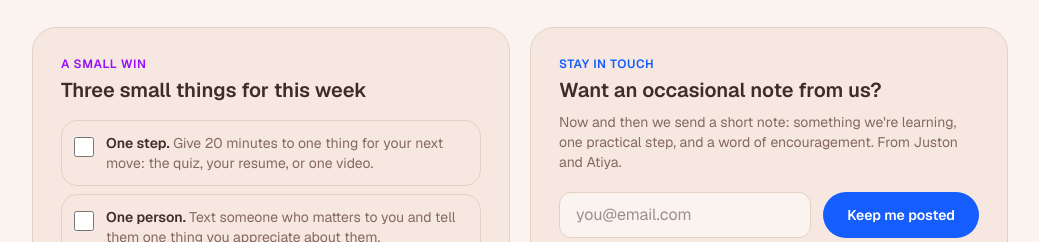
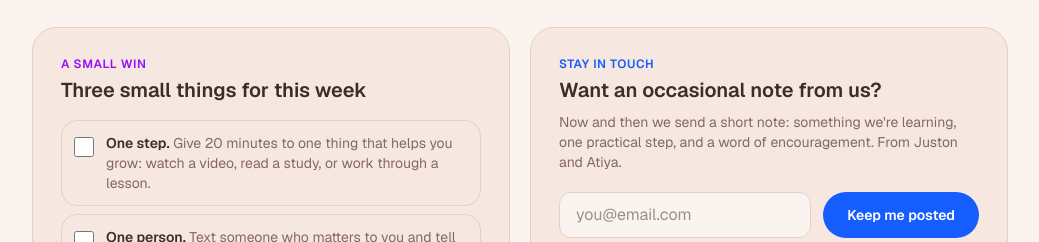
Before and after one commit to justonw/thewarthens-site, a Next.js app: page /faith in a window 1280 px wide. Shown: the part 1340-1582 px from the top of the page, without its empty margins (120-1159 px from the left). Built offline with nearby package versions, Linux system fonts and the light colour scheme.

Commit message:
Weekly small-win card: faith wording for the Faith page, career quiz named on Tech
Co-Authored-By: Claude Sonnet 5.5 <noreply@anthropic.com>

```diff
--- a/src/app/faith/page.tsx
+++ b/src/app/faith/page.tsx
@@ -201,7 +201,7 @@ export default function FaithJourneyPage() {
       <StartDoors variant="faith" />
 
       <Reveal className="mx-auto grid max-w-5xl gap-5 px-6 pb-16 md:grid-cols-2">
-        <ThisWeekCard />
+        <ThisWeekCard variant="faith" />
         <StayInTouch from="faith" />
       </Reveal>
 
--- a/src/components/ThisWeekCard.tsx
+++ b/src/components/ThisWeekCard.tsx
@@ -4,8 +4,13 @@ import { useSyncExternalStore } from "react";
 
 // A small win. Three gentle things to do this week, which can be ticked off. Ticks are remembered on this device only.
 const KEY = "warthens-this-week-v1";
+// The first item is worded for the page it appears on (the career quiz only exists on the Tech page).
+const stepText = {
+  tech: "Give 20 minutes to one thing for your next move: the career quiz, your resume, or one video.",
+  faith: "Give 20 minutes to one thing that helps you grow: watch a video, read a study, or work through a lesson.",
+};
 const items = [
-  { id: "step", label: "One step", text: "Give 20 minutes to one thing for your next move: the quiz, your resume, or one video." },
+  { id: "step", label: "One step", text: "" },
   { id: "person", label: "One person", text: "Text someone who matters to you and tell them one thing you appreciate about them." },
   { id: "question", label: "One question", text: "Ask yourself: what did I do this week that mattered to someone?" },
 ];
@@ -40,7 +45,7 @@ function save(next: string[]) {
   window.dispatchEvent(new Event(EVENT));
 }
 
-export default function ThisWeekCard() {
+export default function ThisWeekCard({ variant = "tech" }: { variant?: "tech" | "faith" }) {
   const raw = useSyncExternalStore(subscribe, snapshot, () => "[]");
   let done: string[] = [];
   try {
@@ -68,7 +73,7 @@ export default function ThisWeekCard() {
               <label className={`flex min-h-11 cursor-pointer items-start gap-3 rounded-2xl border p-3 transition-colors ${on ? "border-green-600/30 bg-green-600/5" : "border-border-subtle hover:border-purple-500/40"}`}>
                 <input type="checkbox" checked={on} onChange={() => toggle(it.id)} className="mt-1 h-5 w-5 shrink-0 accent-green-600" />
                 <span className="text-sm">
-                  <span className="font-semibold">{it.label}.</span> <span className={on ? "text-foreground-muted line-through" : "text-foreground-muted"}>{it.text}</span>
+                  <span className="font-semibold">{it.label}.</span> <span className={on ? "text-foreground-muted line-through" : "text-foreground-muted"}>{it.id === "step" ? stepText[variant] : it.text}</span>
                 </span>
               </label>
             </li>
```
